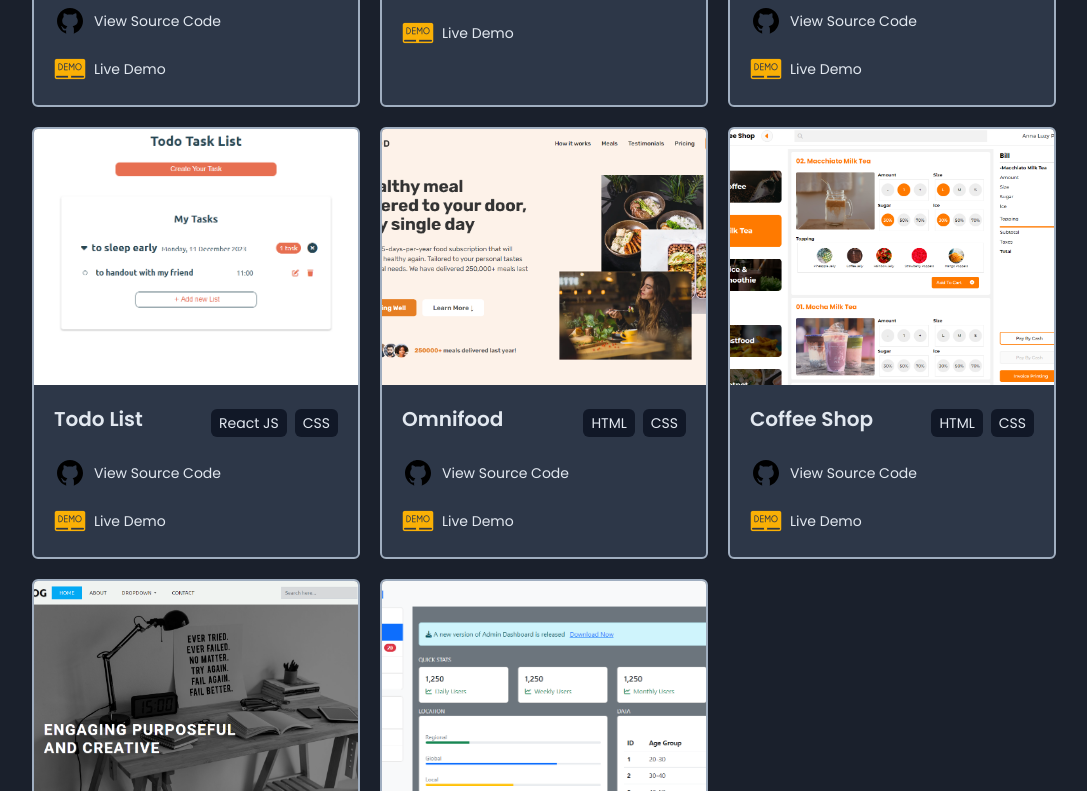
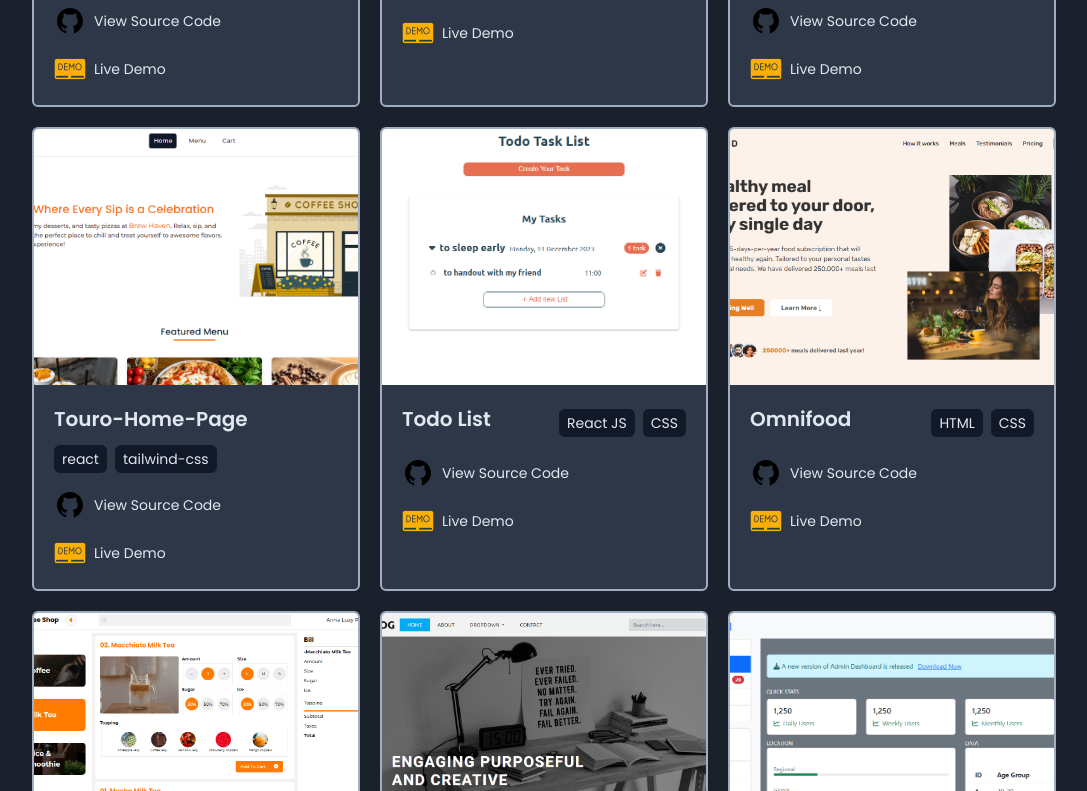
Before and after one commit to DaisyPwint/my-portfolio, a React (Vite) app: page /projects in a window 1280 px wide. Shown: the part 586-1377 px from the top of the page, without its empty margins (96-1183 px from the left). Built offline with nearby package versions, Linux system fonts and the light colour scheme; a web font is replaced by a local one.

Commit message:
added: new project link

```diff
--- a/src/data/projects.js
+++ b/src/data/projects.js
@@ -28,6 +28,13 @@ const projects = [
         tech: ['redux-toolkit','react-Router','tailwind-css'],
         workUrl: 'https://github.com/DaisyPwint/Brew-Haven-Coffee-Shop',
         demoUrl: 'https://phoo-brew-haven.netlify.app/'
+    },
+    {
+        name: 'Touro-Home-Page',
+        img: BrewHaven,
+        tech: ['react','tailwind-css'],
+        workUrl: 'https://github.com/DaisyPwint/Touro-Home-Page',
+        demoUrl: 'https://phoo-touro.netlify.app/'
     },
     {
         name: 'Todo List',
```
